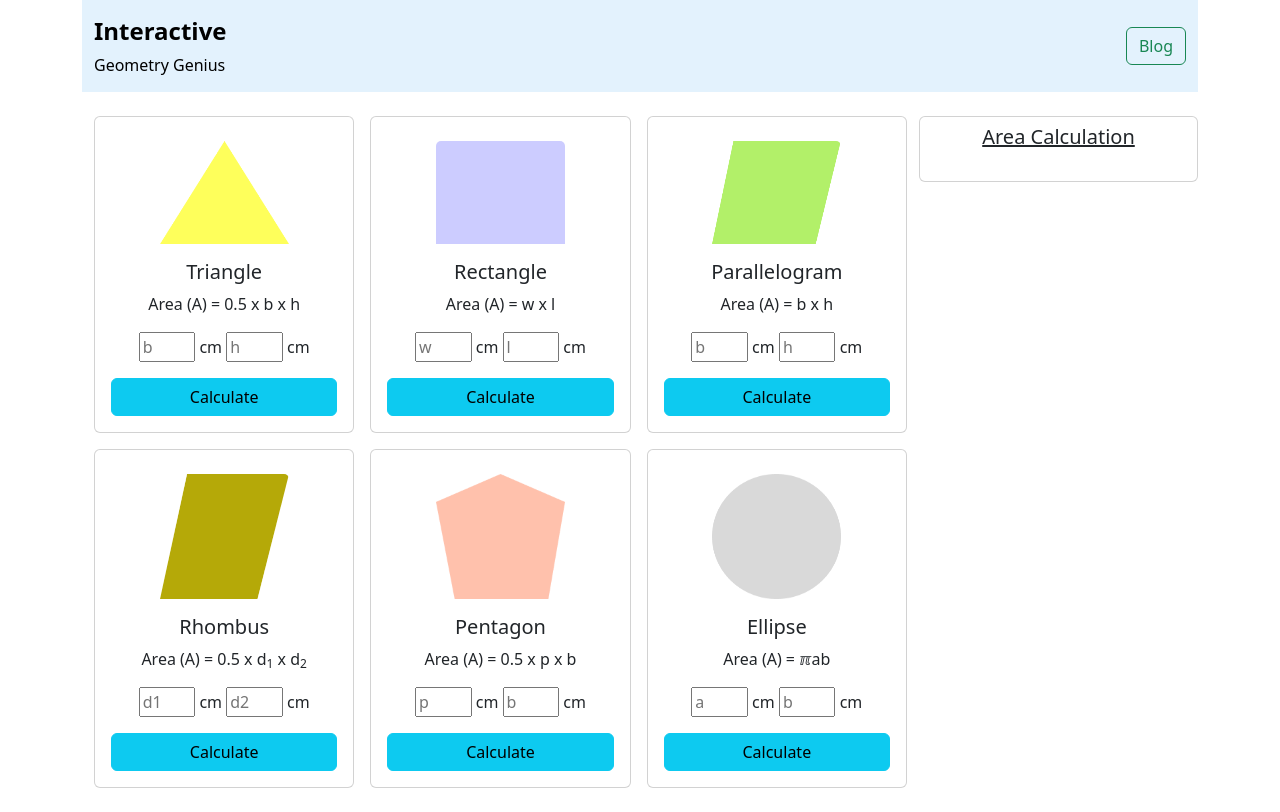
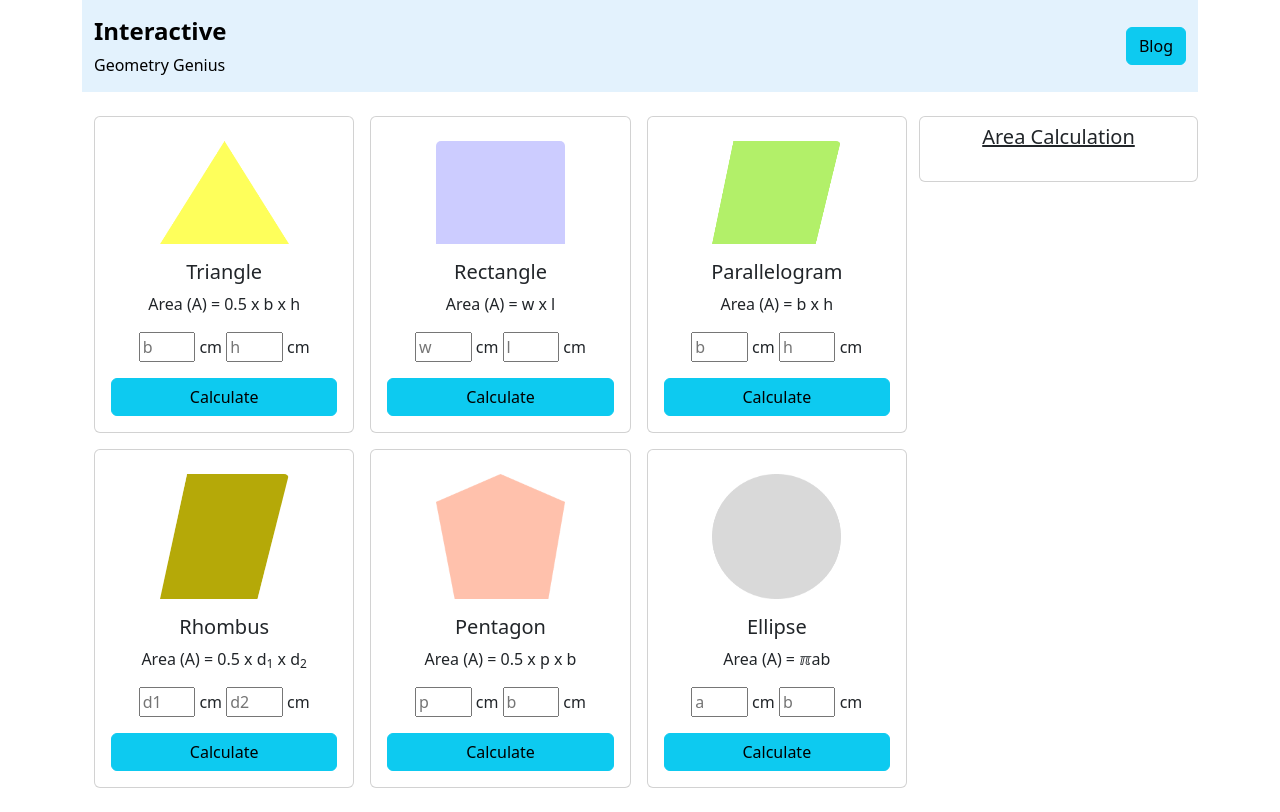
Before and after one commit to anika-aurony/geometry-genius, a plain HTML site: page index.html in a window 1280 px wide. Drawn offline with nearby package versions, Linux system fonts and the light colour scheme.

Commit message:
btn color change done

```diff
--- a/index.html
+++ b/index.html
@@ -20,7 +20,7 @@
                         Genius</span></a>
 
 
-                <button id="blog" class="btn btn-outline-success" type="submit">Blog</button>
+                <button id="blog" class="btn btn-info" type="submit">Blog</button>
 
             </div>
         </nav>
```
